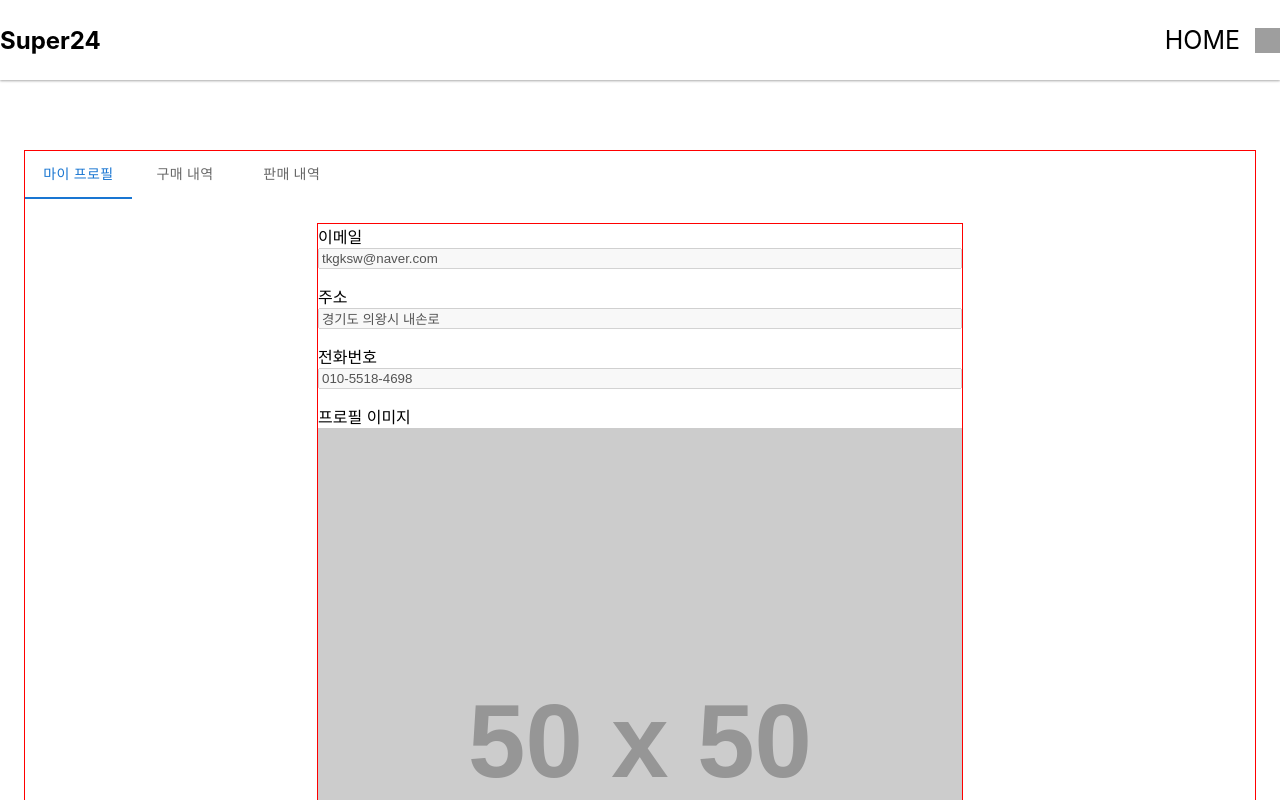
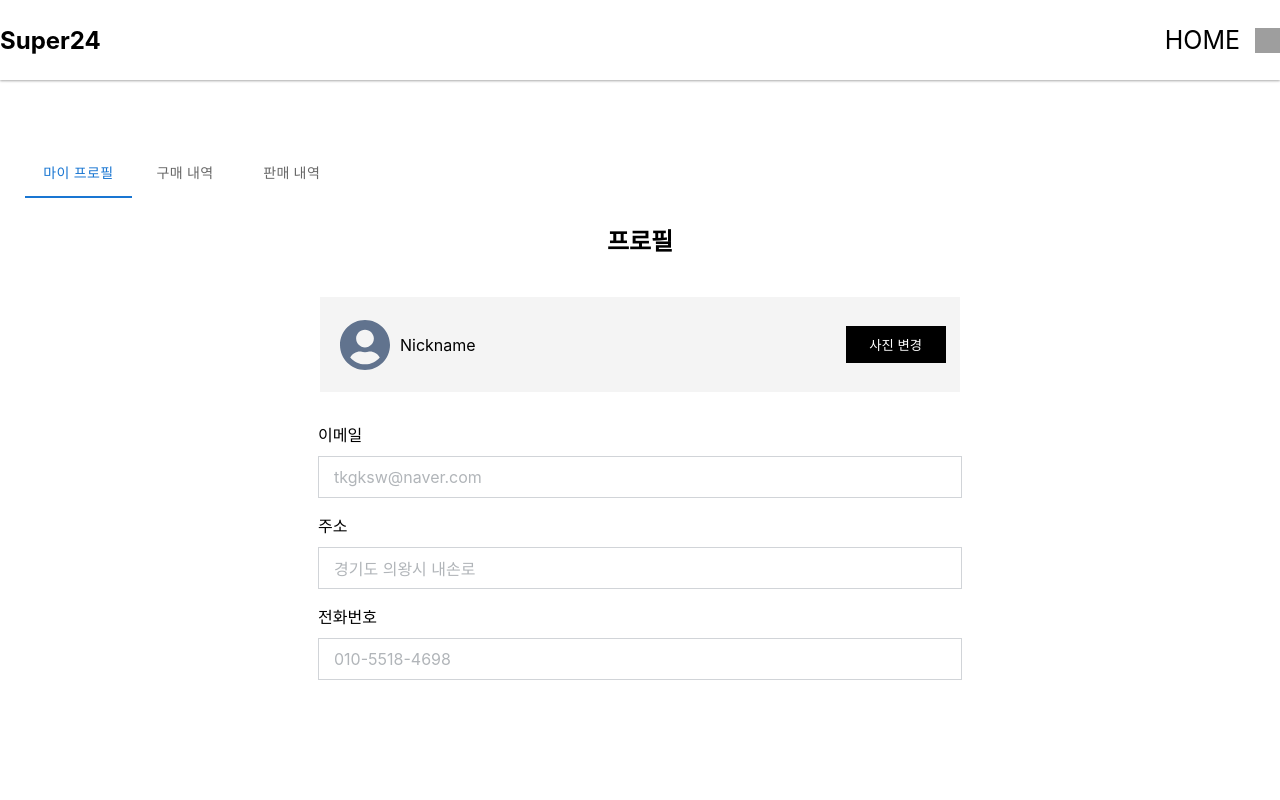
Before and after one commit to TradeWebProject/trade_web_project, a React (Create React App) app in the folder tradeweb/: page /my-page in a window 1280 px wide. Shown: the top 800 px of the page. Built offline with nearby package versions, Linux system fonts and the light colour scheme; grey boxes are pictures that could not be loaded; the HTML template or start-up script is replaced by a standard one.

Commit message:
프로필 페이지 UI 설계

```diff
--- a/tradeweb/src/pages/myPage/MyPage.js
+++ b/tradeweb/src/pages/myPage/MyPage.js
@@ -1,6 +1,7 @@
 import React, { useState } from 'react';
 import styled from '@emotion/styled';
 import {Box, Tab, Tabs, Button  } from "@mui/material";
+import profile from "../../assets/profile.svg";
 
 const MyPage = () => {
     const [currentTabIndex, setCurrentTabIndex] = useState(0);
@@ -23,22 +24,30 @@ const MyPage = () => {
                 {currentTabIndex === 0 && (
                     <Box sx={{ p: 3 }}>
                         <Container>
+                            <Title>프로필</Title>
+                            <ProfileContainer>
+                                <img src={profile} alt="profile"/>
+                                <div>Nickname</div>
+                                <div>
+                                    <ChangeImgButton>사진 변경</ChangeImgButton>
+                                </div>
+                            </ProfileContainer>
                             <InfoWrapper>
                                 <div>이메일</div>
-                                <input type="email" value="tkgksw@naver.com" disabled/>
+                                <InfoText>tkgksw@naver.com</InfoText>
                             </InfoWrapper>
                             <InfoWrapper>
                                 <div>주소</div>
-                                <input type="text" value="경기도 의왕시 내손로" disabled/>
+                                <InfoText>경기도 의왕시 내손로</InfoText>
                             </InfoWrapper>
                             <InfoWrapper>
                                 <div>전화번호</div>
-                                <input type="tel" value="010-5518-4698" disabled/>
+                                <InfoText>010-5518-4698</InfoText>
                             </InfoWrapper>
-                            <InfoWrapper>
+                            {/* <InfoWrapper>
                                 <div>프로필 이미지</div>
                                 <img src="https://placehold.jp/50x50.png"/>
-                            </InfoWrapper>
+                            </InfoWrapper> */}
                         </Container>
                     </Box>
                 )}
@@ -99,7 +108,7 @@ const Wrapper = styled.div`
     display: flex;
     flex-direction: column;
     align-items: center;
-    border: 1px solid red;
+    // border: 1px solid red;
     margin-top: 150px;
 `;
 
@@ -120,12 +129,58 @@ const Container = styled.div`
     display: flex;
     flex-direction: column;
     align-items: center;
-    border: 1px solid red;
+    // border: 1px solid red;
+`;
+
+const Title  = styled.div`
+    margin: auto;
+    font-size: 24px;
+    font-weight: bold;
+`;
+
+const ProfileContainer = styled.div`
+    width: 600px;
+    height: 95px;
+    display: flex;
+    align-items: center;
+    justify-content: flex-start;
+    margin-top: 40px;
+    margin-bottom: 30px;
+    padding: 0 20px;
+    gap: 10px;
+    // border: 1px solid red;
+    background-color: #F4F4F4;
+
+`;
+
+const ChangeImgButton = styled.button`
+    width: 100px;
+    height: 37px;
+    margin-left: 360px;
+    background-color: black;
+    color: white;
+    border: 1px solid black;
+    cursor: pointer;
+
+
 `;
 
 const InfoWrapper = styled.div`
     width: 644px;
     display: flex;
     flex-direction: column;
+    justify-content: center;
     margin-bottom: 15px;
+    gap: 10px;
 `;
+
+const InfoText  = styled.div`
+    height: 40px;
+    display: flex;
+    align-items: center;
+    padding-left: 15px;
+    border: 1px solid #D1D4D8;
+    color: #b1b5b9;
+    overflow-x: auto;
+
+`;
```
Also changed, not shown: tradeweb/src/assets/profile.svg (added).
